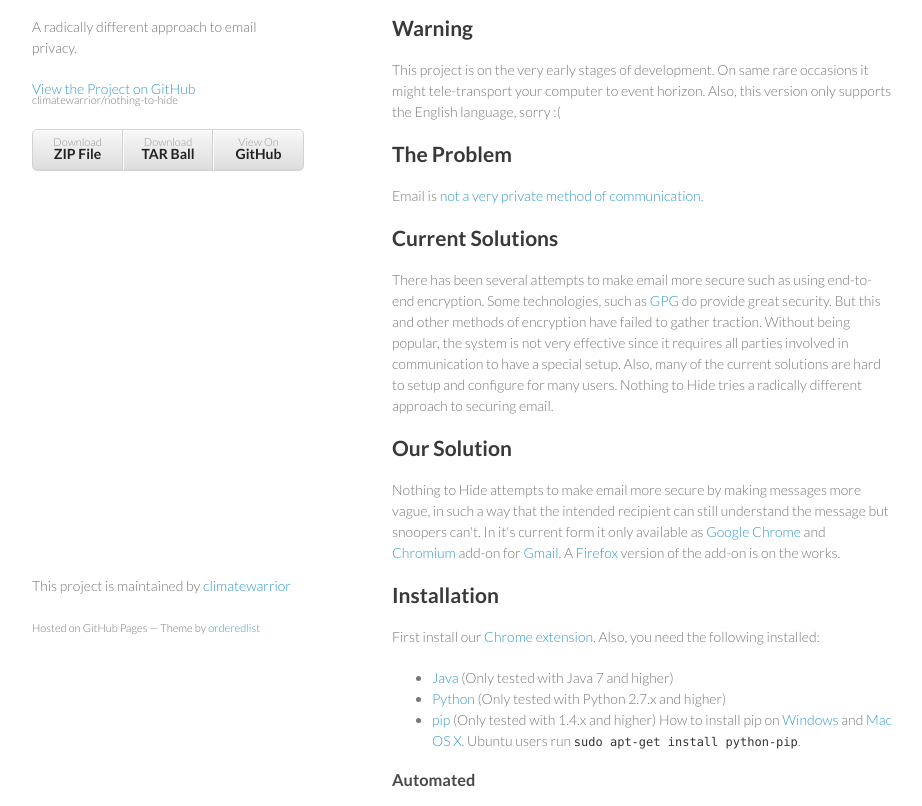
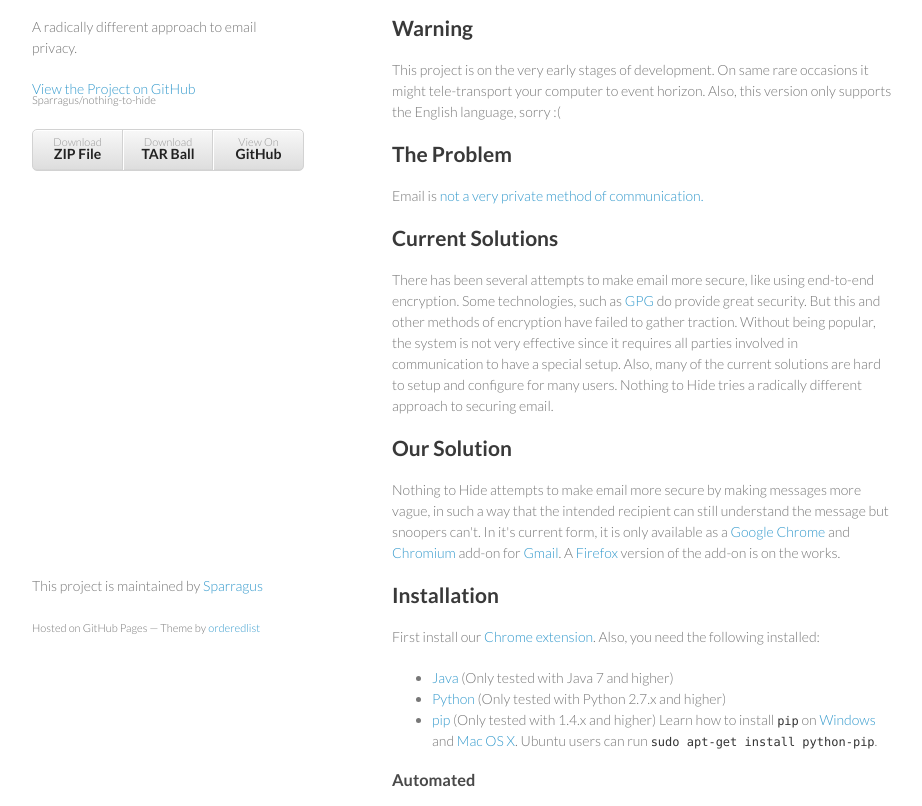
Before and after one commit to compsocial/nothing-to-hide, a plain HTML site: page index.html in a window 1280 px wide. Shown: the part 93-899 px from the top of the page, without its empty margins (178-1100 px from the left). Drawn offline with Linux system fonts and the light colour scheme.

Commit message:
Create gh-pages branch via GitHub

```diff
--- a/index.html
+++ b/index.html
@@ -3,7 +3,7 @@
   <head>
     <meta charset="utf-8">
     <meta http-equiv="X-UA-Compatible" content="chrome=1">
-    <title>Nothing-to-hide by climatewarrior</title>
+    <title>Nothing-to-hide by Sparragus</title>
 
     <link rel="stylesheet" href="stylesheets/styles.css">
     <link rel="stylesheet" href="stylesheets/pygment_trac.css">
@@ -18,13 +18,13 @@
         <h1>Nothing-to-hide</h1>
         <p>A radically different approach to email privacy.</p>
 
-        <p class="view"><a href="https://github.com/climatewarrior/nothing-to-hide">View the Project on GitHub <small>climatewarrior/nothing-to-hide</small></a></p>
+        <p class="view"><a href="https://github.com/Sparragus/nothing-to-hide">View the Project on GitHub <small>Sparragus/nothing-to-hide</small></a></p>
 
 
         <ul>
-          <li><a href="https://github.com/climatewarrior/nothing-to-hide/zipball/master">Download <strong>ZIP File</strong></a></li>
-          <li><a href="https://github.com/climatewarrior/nothing-to-hide/tarball/master">Download <strong>TAR Ball</strong></a></li>
-          <li><a href="https://github.com/climatewarrior/nothing-to-hide">View On <strong>GitHub</strong></a></li>
+          <li><a href="https://github.com/Sparragus/nothing-to-hide/zipball/master">Download <strong>ZIP File</strong></a></li>
+          <li><a href="https://github.com/Sparragus/nothing-to-hide/tarball/master">Download <strong>TAR Ball</strong></a></li>
+          <li><a href="https://github.com/Sparragus/nothing-to-hide">View On <strong>GitHub</strong></a></li>
         </ul>
       </header>
       <section>
@@ -46,9 +46,8 @@ horizon. Also, this version only supports the English language, sorry :(</p>
 <h2>
 <a name="current-solutions" class="anchor" href="#current-solutions"><span class="octicon octicon-link"></span></a>Current Solutions</h2>
 
-<p>There has been several attempts to make email more secure such as using end-to-end
-encryption. Some technologies, such as <a href="https://en.wikipedia.org/wiki/GNU_Privacy_Guard">GPG</a> do provide great security.
-But this and other methods of encryption have failed to gather
+<p>There has been several attempts to make email more secure, like using end-to-end
+encryption. Some technologies, such as <a href="https://en.wikipedia.org/wiki/GNU_Privacy_Guard">GPG</a> do provide great security. But this and other methods of encryption have failed to gather
 traction. Without being popular, the system is not very effective since
 it requires all parties involved in communication to have a special
 setup. Also, many of the current solutions are hard to setup and configure for many
@@ -59,8 +58,8 @@ users. Nothing to Hide tries a radically different approach to securing email.</
 
 <p>Nothing to Hide attempts to make email more secure by making messages
 more vague, in such a way that the intended recipient can still
-understand the message but snoopers can't. In it's current form it
-only available as <a href="https://www.google.com/intl/en/chrome/browser/">Google Chrome</a> and <a href="http://www.chromium.org/Home">Chromium</a> add-on for <a href="https://mail.google.com">Gmail</a>. A
+understand the message but snoopers can't. In it's current form, it is
+only available as a <a href="https://www.google.com/intl/en/chrome/browser/">Google Chrome</a> and <a href="http://www.chromium.org/Home">Chromium</a> add-on for <a href="https://mail.google.com">Gmail</a>. A
 <a href="https://www.mozilla.org/en-US/firefox/new/">Firefox</a> version of the add-on is on the works.</p>
 
 <h2>
@@ -71,8 +70,7 @@ only available as <a href="https://www.google.com/intl/en/chrome/browser/">Googl
 <ul>
 <li>  <a href="http://openjdk.java.net/">Java</a> (Only tested with Java 7 and higher)</li>
 <li>  <a href="http://python.org/">Python</a> (Only tested with Python 2.7.x and higher)</li>
-<li>  <a href="https://pypi.python.org/pypi/pip/">pip</a> (Only tested with 1.4.x and higher) How to install pip on
-  <a href="http://stackoverflow.com/questions/4750806/how-to-install-pip-on-windows">Windows</a> and <a href="http://docs.python-guide.org/en/latest/starting/install/osx/">Mac OS X.</a> Ubuntu users run <code>sudo apt-get install python-pip</code>.</li>
+<li>  <a href="https://pypi.python.org/pypi/pip/">pip</a> (Only tested with 1.4.x and higher) Learn how to install <code>pip</code> on <a href="http://stackoverflow.com/questions/4750806/how-to-install-pip-on-windows">Windows</a> and <a href="http://docs.python-guide.org/en/latest/starting/install/osx/">Mac OS X</a>. Ubuntu users can run <code>sudo apt-get install python-pip</code>.</li>
 </ul><h3>
 <a name="automated" class="anchor" href="#automated"><span class="octicon octicon-link"></span></a>Automated</h3>
 
@@ -104,14 +102,14 @@ to use the manual method.</p>
 </li>
 <li>Download the latest <a href="http://nlp.stanford.edu/software/tagger.shtml">Stanford Postagger</a>
 </li>
-<li>Get extra NTLK dependencies <code>python -m nltk.downloader punkt</code>
+<li>Get extra NLTK dependencies by running <code>python -m nltk.downloader punkt</code>
 </li>
 <li>Install Flask and Pyner <code>pip install flask ner</code>
 </li>
 <li>Get the <a href="https://github.com/climatewarrior/nothing-to-hide/archive/master.zip">latest version of our code</a>
 </li>
-<li>Uncompress Stanford NER and Stanford Postagger into the <code>anstractor-server</code> directory within Nothing to Hide.</li>
-<li>See <a href="https://github.com/climatewarrior/nothing-to-hide/blob/master/utils/run.sh">run.sh</a> to how to start your servers manually.</li>
+<li>Uncompress Stanford NER and Stanford Postagger into the <code>abstractor-server</code> directory within Nothing to Hide.</li>
+<li>See <a href="https://github.com/climatewarrior/nothing-to-hide/blob/master/utils/run.sh">run.sh</a> to learn how to start your servers manually.</li>
 </ol><h2>
 <a name="how-to-use" class="anchor" href="#how-to-use"><span class="octicon octicon-link"></span></a>How to use</h2>
 
@@ -120,7 +118,7 @@ to use the manual method.</p>
 <li> Start the server with: <code>bash utils/run.sh</code>.</li>
 <li> Open Chrome or Chromium and open your Gmail account.</li>
 <li> Write your email messages as you normally would.</li>
-<li> Before sending them hit the VAGUE-IFY button below the compose button.</li>
+<li> Before sending them, hit the VAGUE-IFY button below the compose button.</li>
 <li> Revise your messages. You can click on change words to bring them to their original form.</li>
 <li> When you are happy with your changes click Accept on the compose window.</li>
 <li> Shutdown the server whenever you wish or just leave it running in
@@ -151,7 +149,7 @@ the background.</li>
 </ul>
       </section>
       <footer>
-        <p>This project is maintained by <a href="https://github.com/climatewarrior">climatewarrior</a></p>
+        <p>This project is maintained by <a href="https://github.com/Sparragus">Sparragus</a></p>
         <p><small>Hosted on GitHub Pages &mdash; Theme by <a href="https://github.com/orderedlist">orderedlist</a></small></p>
       </footer>
     </div>
```
Also changed, not shown: params.json (+1 -1 lines).
